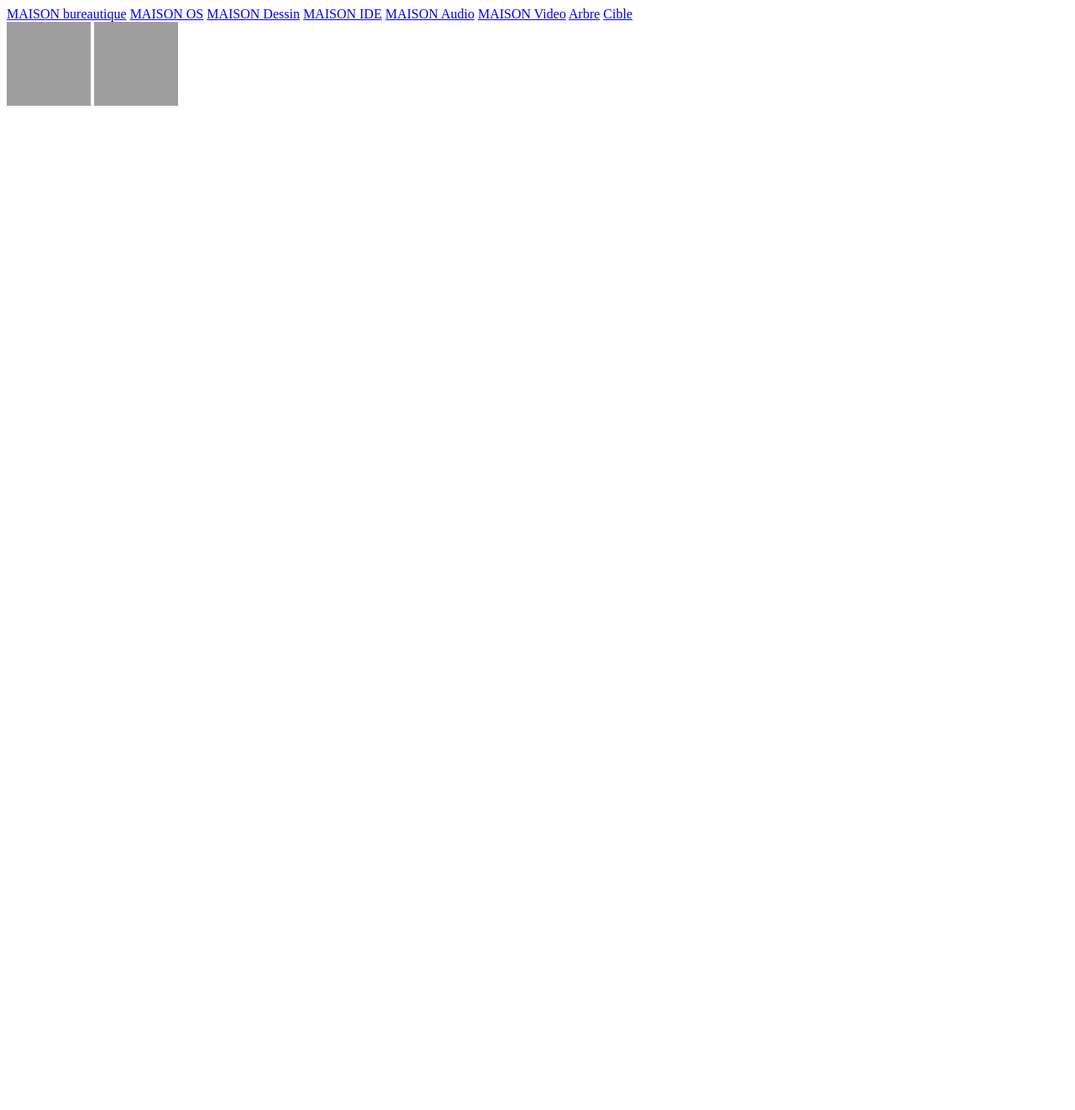
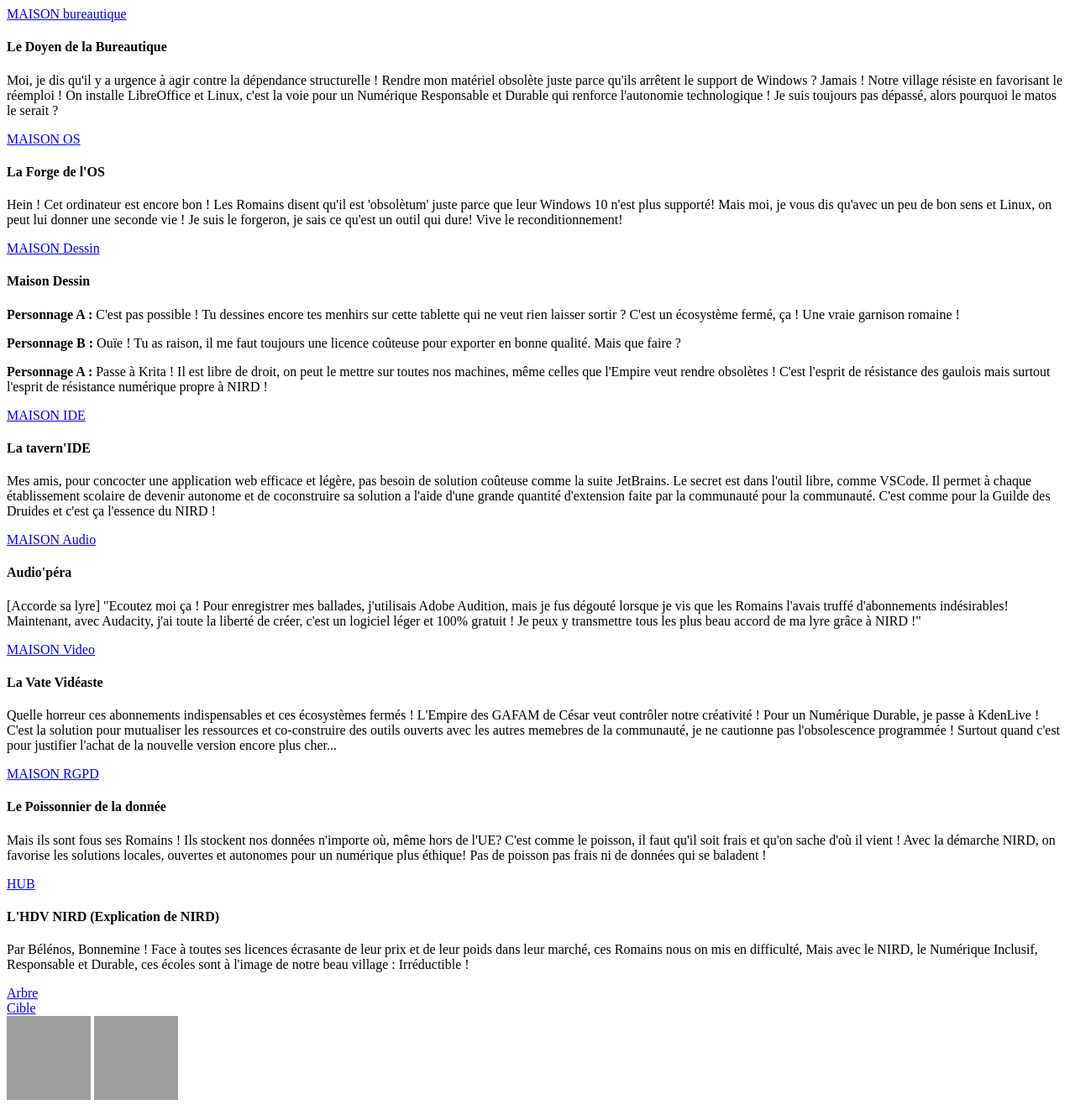
Before and after one commit to ZeNoX49/N2I---Bourres.java, a PHP site: page /app/view/home.php in a window 1280 px wide. Shown: the whole page at 84% size. Before the commit the page ends 126 px from the top, so only its background shows below. Run offline with PHP 8.4, Linux system fonts and the light colour scheme; grey boxes are pictures that could not be loaded.

Commit message:
Modif des Balises des maisons

```diff
--- a/app/view/home.php
+++ b/app/view/home.php
@@ -3,14 +3,80 @@
     <link rel="stylesheet" href="assets/css/style.css">
 </head>
 <div class="village">
+    <div class="lien-texte">
         <a href="?action=dialogue/show&type=bureautique">MAISON bureautique</a>
+        <div class="contenu-dialogue" data-type="bureautique">
+            <h4 class="role">Le Doyen de la Bureautique</h4>
+            <p>Moi, je dis qu'il y a urgence à agir contre la dépendance structurelle ! Rendre mon matériel obsolète juste parce qu'ils arrêtent le support de Windows ? Jamais ! Notre village résiste en favorisant le réemploi ! On installe LibreOffice et Linux, c'est la voie pour un Numérique Responsable et Durable qui renforce l'autonomie technologique ! Je suis toujours pas dépassé, alors pourquoi le matos le serait ?</p>
+        </div>
+    </div>
+
+    <div class="lien-texte">
         <a href="?action=dialogue/show&type=os">MAISON OS</a>
+        <div class="contenu-dialogue" data-type="os">
+            <h4 class="role">La Forge de l'OS</h4>
+            <p>Hein ! Cet ordinateur est encore bon ! Les Romains disent qu'il est 'obsolètum' juste parce que leur Windows 10 n'est plus supporté! Mais moi, je vous dis qu'avec un peu de bon sens et Linux, on peut lui donner une seconde vie ! Je suis le forgeron, je sais ce qu'est un outil qui dure! Vive le reconditionnement!</p>
+        </div>
+    </div>
+
+    <div class="lien-texte">
         <a href="?action=dialogue/show&type=dessin">MAISON Dessin</a>
+        <div class="contenu-dialogue" data-type="dessin">
+            <h4 class="role">Maison Dessin</h4>
+            <p><strong>Personnage A :</strong> C'est pas possible ! Tu dessines encore tes menhirs sur cette tablette qui ne veut rien laisser sortir ? C'est un écosystème fermé, ça ! Une vraie garnison romaine !</p>
+            <p><strong>Personnage B :</strong> Ouïe ! Tu as raison, il me faut toujours une licence coûteuse pour exporter en bonne qualité. Mais que faire ?</p>
+            <p><strong>Personnage A :</strong> Passe à Krita ! Il est libre de droit, on peut le mettre sur toutes nos machines, même celles que l'Empire veut rendre obsolètes ! C'est l'esprit de résistance des gaulois mais surtout l'esprit de résistance numérique propre à NIRD !</p>
+        </div>
+    </div>
+
+    <div class="lien-texte">
         <a href="?action=dialogue/show&type=ide">MAISON IDE</a>
+        <div class="contenu-dialogue" data-type="ide">
+            <h4 class="role">La tavern'IDE</h4>
+            <p>Mes amis, pour concocter une application web efficace et légère, pas besoin de solution coûteuse comme la suite JetBrains. Le secret est dans l'outil libre, comme VSCode. Il permet à chaque établissement scolaire de devenir autonome et de coconstruire sa solution a l'aide d'une grande quantité d'extension faite par la communauté pour la communauté. C'est comme pour la Guilde des Druides et c'est ça l'essence du NIRD !</p>
+        </div>
+    </div>
+
+    <div class="lien-texte">
         <a href="?action=dialogue/show&type=audio">MAISON Audio</a>
+        <div class="contenu-dialogue" data-type="audio">
+            <h4 class="role">Audio'péra</h4>
+            <p>[Accorde sa lyre] "Ecoutez moi ça ! Pour enregistrer mes ballades, j'utilisais Adobe Audition, mais je fus dégouté lorsque je vis que les Romains l'avais truffé d'abonnements indésirables! Maintenant, avec Audacity, j'ai toute la liberté de créer, c'est un logiciel léger et 100% gratuit ! Je peux y transmettre tous les plus beau accord de ma lyre grâce à NIRD !"</p>
+        </div>
+    </div>
+
+    <div class="lien-texte">
         <a href="?action=dialogue/show&type=video">MAISON Video</a>
+        <div class="contenu-dialogue" data-type="video">
+            <h4 class="role">La Vate Vidéaste</h4>
+            <p>Quelle horreur ces abonnements indispensables et ces écosystèmes fermés ! L'Empire des GAFAM de César veut contrôler notre créativité ! Pour un Numérique Durable, je passe à KdenLive ! C'est la solution pour mutualiser les ressources et co-construire des outils ouverts avec les autres memebres de la communauté, je ne cautionne pas l'obsolescence programmée ! Surtout quand c'est pour justifier l'achat de la nouvelle version encore plus cher...</p>
+        </div>
+    </div>
+
+    <div class="lien-texte">
+        <a href="?action=dialogue/show&type=rgpd">MAISON RGPD</a>
+        <div class="contenu-dialogue" data-type="rgpd">
+            <h4 class="role">Le Poissonnier de la donnée</h4>
+            <p>Mais ils sont fous ses Romains ! Ils stockent nos données n'importe où, même hors de l'UE? C'est comme le poisson, il faut qu'il soit frais et qu'on sache d'où il vient ! Avec la démarche NIRD, on favorise les solutions locales, ouvertes et autonomes pour un numérique plus éthique! Pas de poisson pas frais ni de données qui se baladent !</p>
+        </div>
+    </div>
+
+    <div class="lien-texte">
+        <a href="?action=dialogue/show&type=bureautique">HUB</a>
+        <div class="contenu-dialogue" data-type="hub">
+             <h4 class="role">L'HDV NIRD (Explication de NIRD)</h4>
+             <p>Par Bélénos, Bonnemine ! Face à toutes ses licences écrasante de leur prix et de leur poids dans leur marché, ces Romains nous on mis en difficulté, Mais avec le NIRD, le Numérique Inclusif, Responsable et Durable, ces écoles sont à l'image de notre beau village : Irréductible !</p>
+        </div>
+    </div>
+
+    <div class="lien-action">
         <a href="?action=snake/show">Arbre</a>
+    </div>
+
+    <div class="lien-action">
         <a href="?action=lasergame/show">Cible</a>
+    </div>
+
 </div>
 
 
```
Lines whose indentation alone changed are shown as unchanged.
